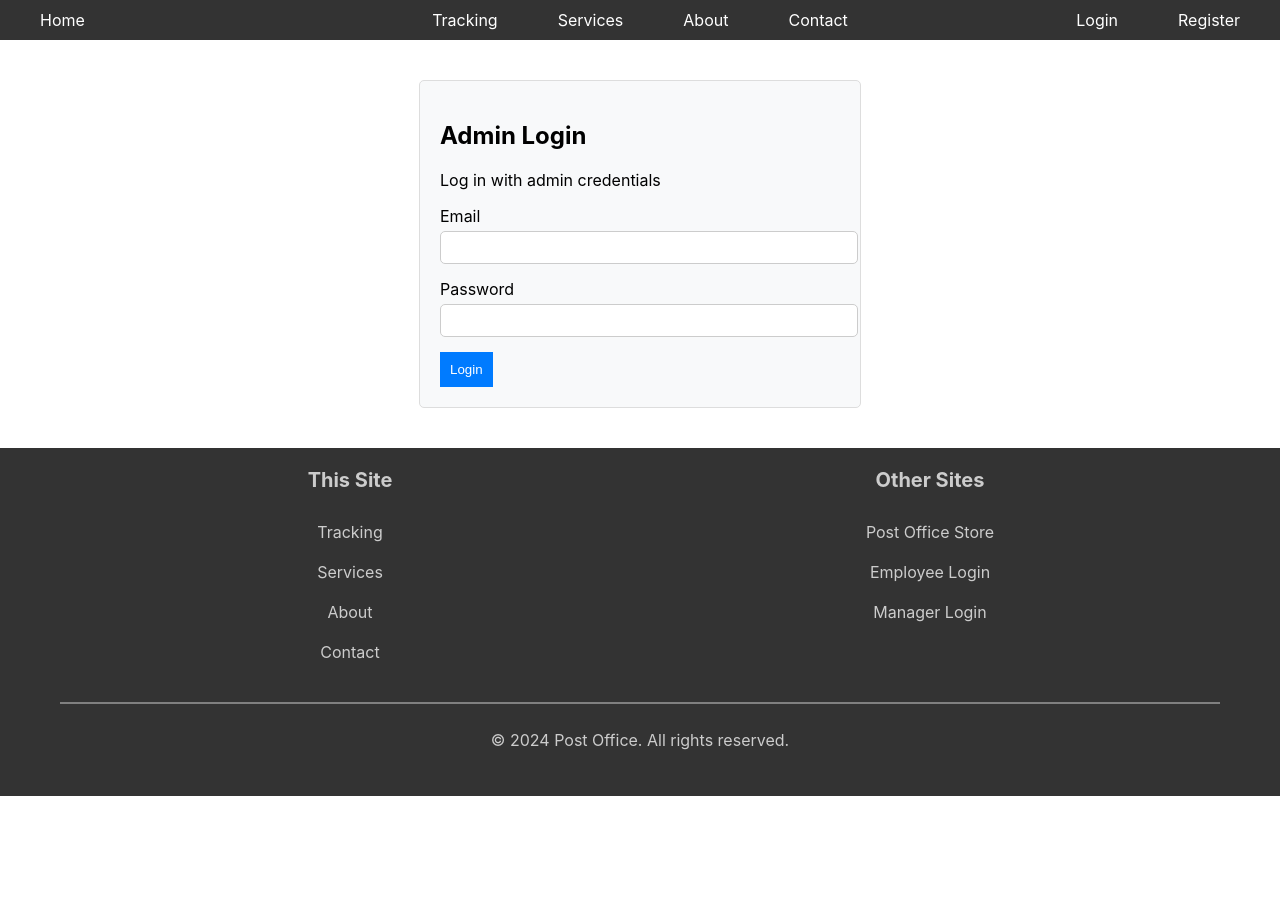
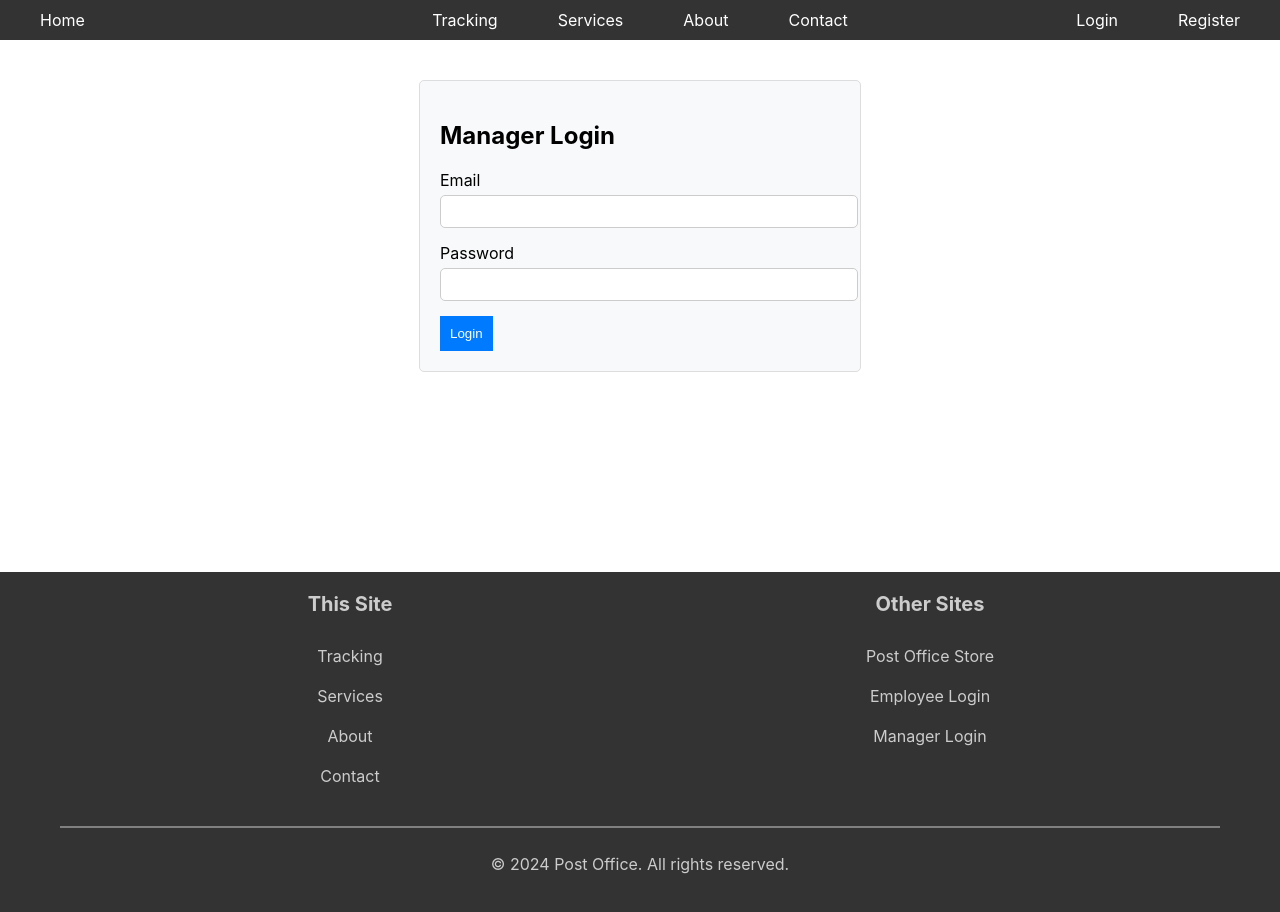
Before and after one commit to LuisangelE-04/Database-Project, a React (Create React App) app: page /admin-login in a window 1280 px wide. Shown: the top 912 px of the page. Before the commit the page ends 800 px from the top, so only its background shows below. Built offline with nearby package versions, Linux system fonts and the light colour scheme.

Commit message:
fix login & register design for users

```diff
--- a/src/css/Login.css
+++ b/src/css/Login.css
@@ -34,3 +34,7 @@
 button:hover {
   background-color: #0056b3;
 }
+
+.white-space {
+  height: 20vh;
+}
--- a/src/pages/AdminLogin.js
+++ b/src/pages/AdminLogin.js
@@ -42,8 +42,7 @@ const ManagerLogin = () => {
     <>
     <NavBar />
     <div className="login-container manager-login">
-      <h2>Admin Login</h2>
-      <p>Log in with admin credentials</p>
+      <h2>Manager Login</h2>
       <form onSubmit={handleLogin}>
         <div className="form-group">
           <label htmlFor="email">Email</label>
@@ -68,6 +67,7 @@ const ManagerLogin = () => {
         <button type="submit">Login</button>
       </form>
     </div>
+    <div className="white-space"></div>
     <Footer />
     </>
   );
--- a/src/pages/EmployeeLogin.js
+++ b/src/pages/EmployeeLogin.js
@@ -70,6 +70,7 @@ const EmployeeLogin = () => {
         <button type="submit">Login</button>
       </form>
     </div>
+    <div className="white-space"></div>
     <Footer />
     </>
   );
--- a/src/pages/Login.js
+++ b/src/pages/Login.js
@@ -70,6 +70,9 @@ const Login = () => {
         <button type="submit">Login</button>
       </form>
     </div>
+    <div className="white-space">
+
+    </div>
     <Footer />
     </>
   );
--- a/src/pages/Register.js
+++ b/src/pages/Register.js
@@ -52,6 +52,7 @@ const Register = () => {
     <>
       <NavBar />
       <div className="register-container">
+        <h2>Create New Account</h2>
         <form onSubmit={handleSubmit}>
           <div className="form-group">
             <label htmlFor="firstName">First Name:</label>
```
Lines whose indentation alone changed are shown as unchanged.
